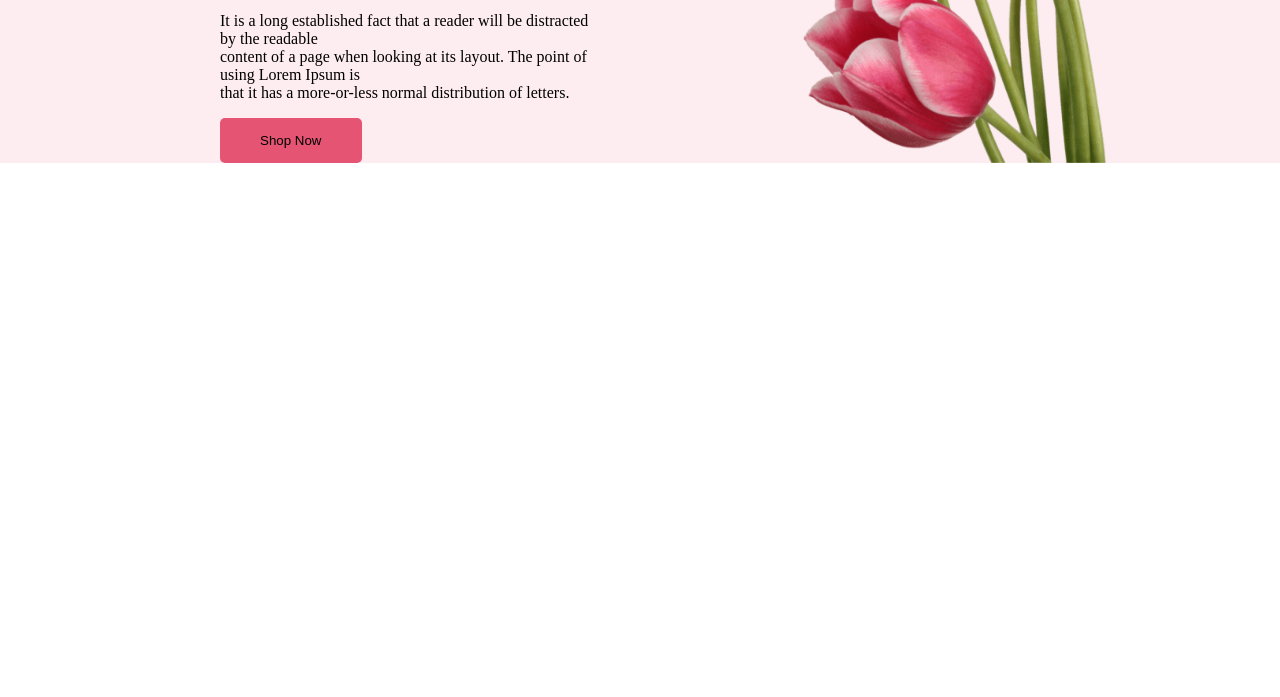
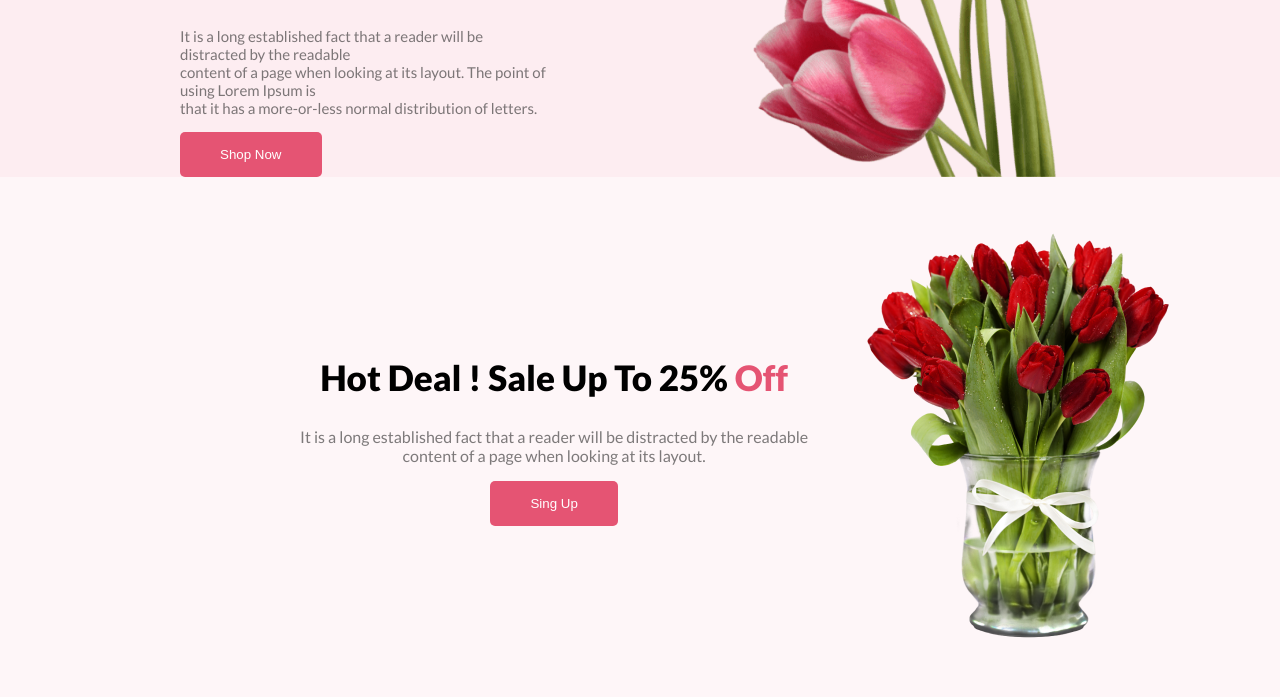
Before and after one commit to komolchandradas/flower-shop, a plain HTML site: page index.html in a window 1280 px wide. Shown: the part 560-1257 px from the top of the page. Before the commit the page ends 800 px from the top, so only its background shows below. Drawn offline with Linux system fonts and the light colour scheme.

Commit message:
hot deal section complete

```diff
--- a/index.html
+++ b/index.html
@@ -6,15 +6,33 @@
     <meta name="viewport" content="width=device-width, initial-scale=1.0">
     <title>Flower Shop</title>
     <link rel="stylesheet" href="style.css">
+    <link rel="preconnect" href="https://fonts.googleapis.com">
+    <link rel="preconnect" href="https://fonts.googleapis.com">
+    <link rel="preconnect" href="https://fonts.gstatic.com" crossorigin>
+    <link href="https://fonts.googleapis.com/css2?family=Lato:wght@400;900&family=Open+Sans:ital,wght@0,300;0,400;0,800;1,300&display=swap" rel="stylesheet">
 </head>
 <body>
     <header class="header">
         <div class="header-intro">
             <h1 class="header-intro-title">Let's make <br> beautiful flowers a <br> part of your life.</h1>
-            <p lass="header-intro-des">It is a long established fact that a reader will be distracted by the readable <br> content of a page when looking at its layout. The point of using Lorem Ipsum is <br> that it has a more-or-less normal distribution of letters.</p>
+            <p class="header-intro-des">It is a long established fact that a reader will be distracted by the readable <br> content of a page when looking at its layout. The point of using Lorem Ipsum is <br> that it has a more-or-less normal distribution of letters.</p>
             <button class="btn-primary">Shop Now</button>
         </div>
         <img class="header-img" src="images/pngwing 10.png" alt="Lotus flower">
     </header>
+    <main>
+        <section class="hot-deal">
+            <div class="hot-deal-intro">
+                <h2 class="hot-deal-title">Hot Deal ! Sale Up To 25% <span class="hot-deal-off">Off</span></h2>
+                <p class="hot-deal-des">It is a long established fact that a reader will be distracted by the readable <br> content of a page when looking at its layout.</p>
+                <button class="btn-primary">Sing Up</button>
+            </div>
+            <img clas="hot-deal-img" src="images/pngwing 8.png" alt="Rose">
+        </section>
+
+        <section class="instagram">
+
+        </section>
+    </main>
 </body>
 </html>
--- a/style.css
+++ b/style.css
@@ -1,11 +1,14 @@
 body{
     margin:0;
     padding:0;
+    font-family: 'Lato', sans-serif;
+
 }
 .header{
     display: flex;
+    justify-content: space-between;
     background-color: rgba(229, 84, 115, 0.10);
-    padding: 30px 0 0 220px;
+    padding: 30px 50px 0 180px;
     gap: 180px;
 }
 .header-img{
@@ -18,13 +21,42 @@ body{
 }
 .header-intro-title{
     font-size: 65px;
+    font-weight: 800;
 }
 .header-intro-des{
-    font-size: 10px ;
+    font-size: 15px ;
+    color:rgba(39, 39, 39, 0.60);
+
+
+
 }
 .btn-primary{
     padding: 15px 40px;
     background-color: #E55473;
     border: none;
     border-radius:5px;
+    color: #FFF;
 }
+
+
+/*Hot deal section style */
+.hot-deal{
+    display: flex;
+    background-color: rgba(229, 84, 115, 0.05);
+    padding: 50px 100px;
+    justify-content: space-between;
+
+}
+.hot-deal-intro{
+    text-align: center;
+    padding:100px 0 100px 200px;
+}
+.hot-deal-title{
+    font-size: 35px;
+}
+.hot-deal-des{
+    color: rgba(39, 39, 39, 0.60);
+}
+.hot-deal-off{
+    color: #E55473;
+}
```
